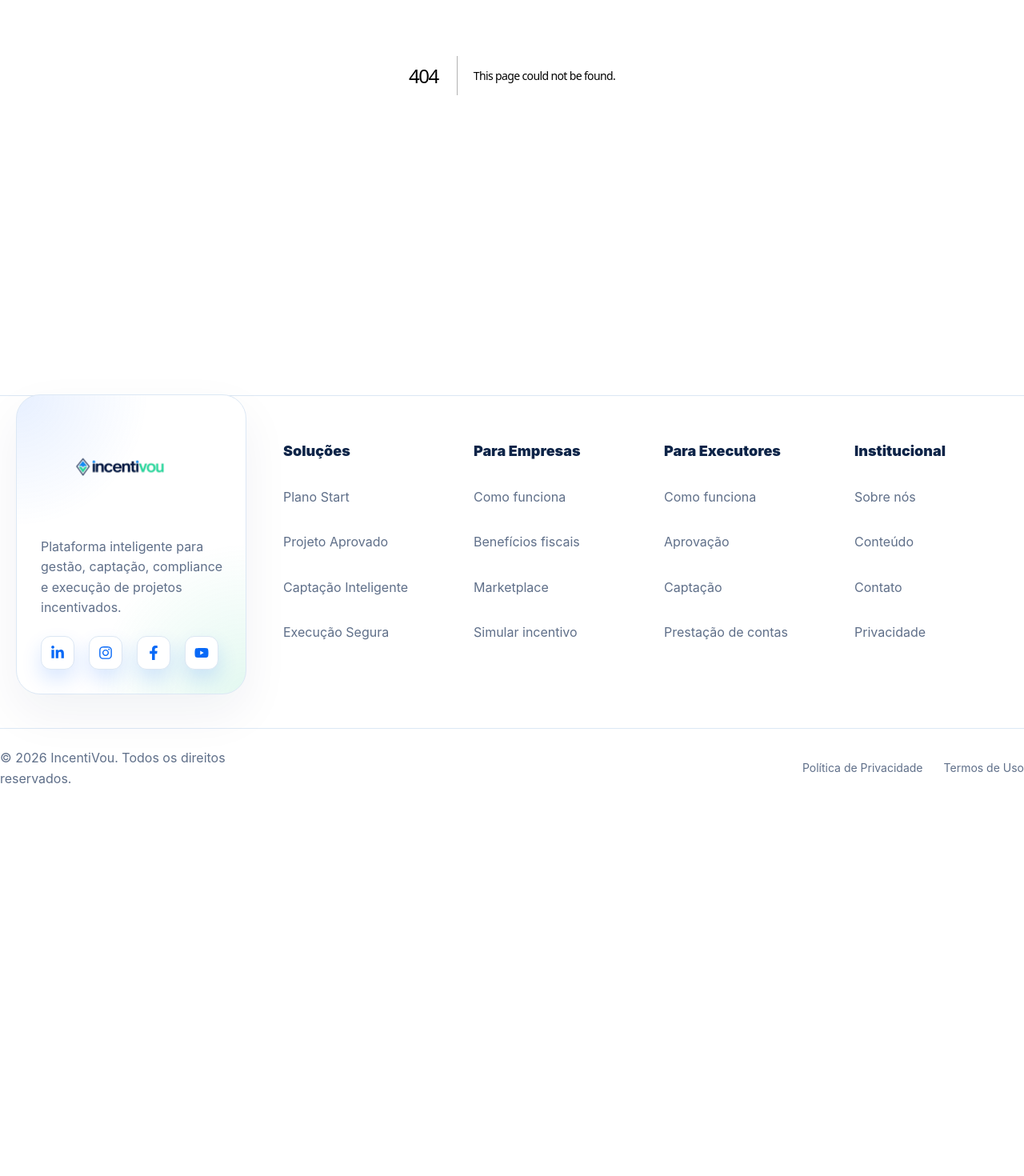
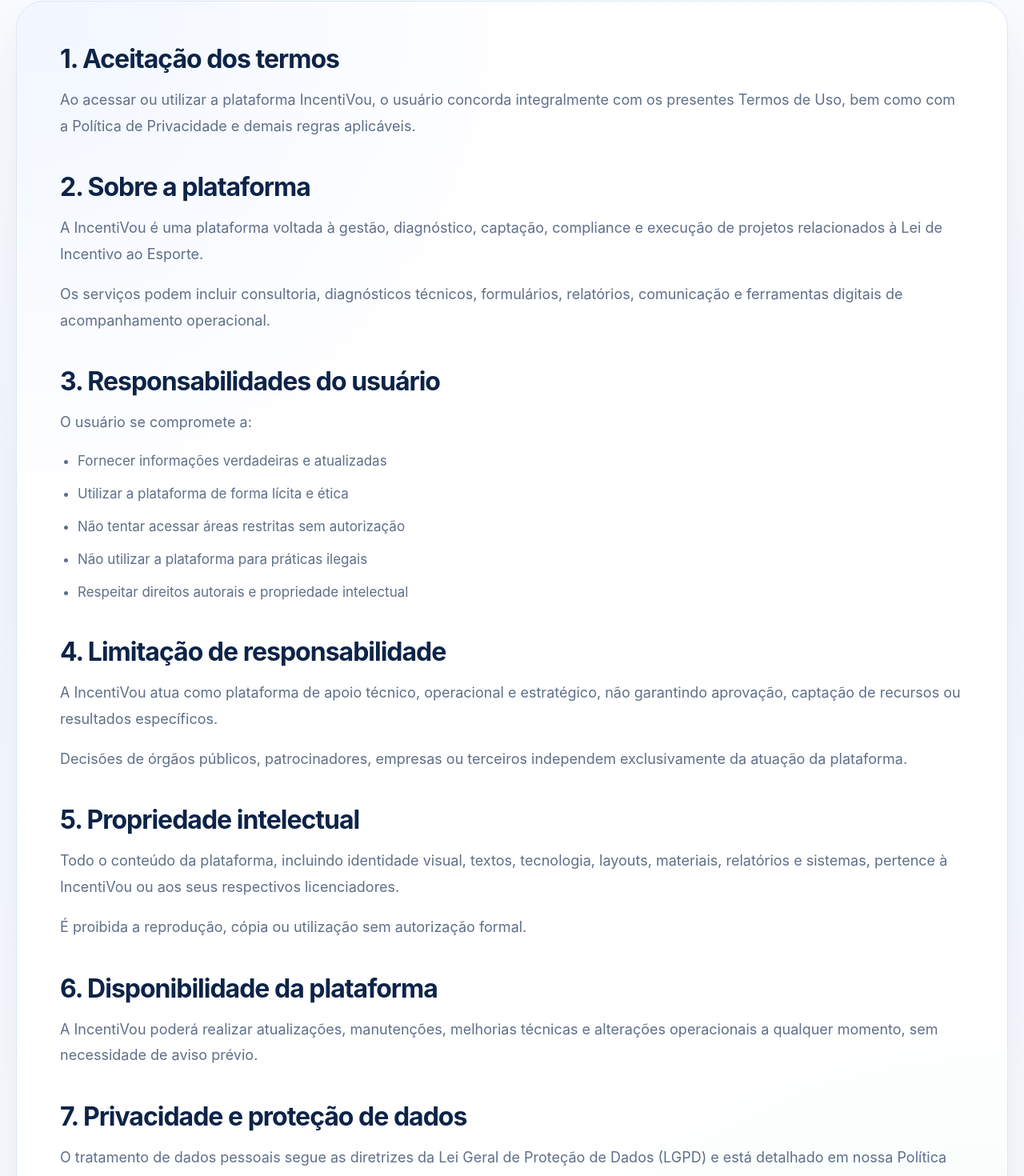
Before and after one commit to Brunoleoguilherme/incentivou-site, a Next.js app: page /termos in a window 1280 px wide. Before the commit this address had no page. Shown: the part 417-1887 px from the top of the page at 80% size. Before the commit the page ends 1453 px from the top, so only its background shows below. Built offline with nearby package versions, Linux system fonts and the light colour scheme.

Commit message:
Cria página premium de termos de uso

```diff
--- /dev/null
+++ b/app/termos/page.js
@@ -0,0 +1,145 @@
+import { PageHero } from '@/components/SiteChrome';
+
+export default function Termos() {
+  return (
+    <main>
+      <PageHero
+        hideCard
+        eyebrow="Termos e Condições"
+        title={
+          'Termos de <strong>Uso</strong> da IncentiVou.'
+        }
+        text="Leia atentamente as condições gerais para utilização da plataforma IncentiVou."
+      />
+
+      <section className="section">
+        <div className="container">
+          <div className="privacyPremiumCard">
+
+            <div className="privacySection">
+              <h2>1. Aceitação dos termos</h2>
+
+              <p>
+                Ao acessar ou utilizar a plataforma IncentiVou, o usuário
+                concorda integralmente com os presentes Termos de Uso,
+                bem como com a Política de Privacidade e demais regras
+                aplicáveis.
+              </p>
+            </div>
+
+            <div className="privacySection">
+              <h2>2. Sobre a plataforma</h2>
+
+              <p>
+                A IncentiVou é uma plataforma voltada à gestão,
+                diagnóstico, captação, compliance e execução de projetos
+                relacionados à Lei de Incentivo ao Esporte.
+              </p>
+
+              <p>
+                Os serviços podem incluir consultoria, diagnósticos
+                técnicos, formulários, relatórios, comunicação e
+                ferramentas digitais de acompanhamento operacional.
+              </p>
+            </div>
+
+            <div className="privacySection">
+              <h2>3. Responsabilidades do usuário</h2>
+
+              <p>O usuário se compromete a:</p>
+
+              <ul>
+                <li>Fornecer informações verdadeiras e atualizadas</li>
+                <li>Utilizar a plataforma de forma lícita e ética</li>
+                <li>Não tentar acessar áreas restritas sem autorização</li>
+                <li>Não utilizar a plataforma para práticas ilegais</li>
+                <li>Respeitar direitos autorais e propriedade intelectual</li>
+              </ul>
+            </div>
+
+            <div className="privacySection">
+              <h2>4. Limitação de responsabilidade</h2>
+
+              <p>
+                A IncentiVou atua como plataforma de apoio técnico,
+                operacional e estratégico, não garantindo aprovação,
+                captação de recursos ou resultados específicos.
+              </p>
+
+              <p>
+                Decisões de órgãos públicos, patrocinadores, empresas ou
+                terceiros independem exclusivamente da atuação da plataforma.
+              </p>
+            </div>
+
+            <div className="privacySection">
+              <h2>5. Propriedade intelectual</h2>
+
+              <p>
+                Todo o conteúdo da plataforma, incluindo identidade visual,
+                textos, tecnologia, layouts, materiais, relatórios e
+                sistemas, pertence à IncentiVou ou aos seus respectivos
+                licenciadores.
+              </p>
+
+              <p>
+                É proibida a reprodução, cópia ou utilização sem autorização
+                formal.
+              </p>
+            </div>
+
+            <div className="privacySection">
+              <h2>6. Disponibilidade da plataforma</h2>
+
+              <p>
+                A IncentiVou poderá realizar atualizações, manutenções,
+                melhorias técnicas e alterações operacionais a qualquer
+                momento, sem necessidade de aviso prévio.
+              </p>
+            </div>
+
+            <div className="privacySection">
+              <h2>7. Privacidade e proteção de dados</h2>
+
+              <p>
+                O tratamento de dados pessoais segue as diretrizes da Lei
+                Geral de Proteção de Dados (LGPD) e está detalhado em nossa
+                Política de Privacidade.
+              </p>
+            </div>
+
+            <div className="privacySection">
+              <h2>8. Modificações dos termos</h2>
+
+              <p>
+                A IncentiVou poderá atualizar estes Termos de Uso sempre que
+                necessário para adequação legal, técnica ou operacional.
+              </p>
+            </div>
+
+            <div className="privacySection">
+              <h2>9. Contato</h2>
+
+              <p>
+                Em caso de dúvidas sobre estes Termos de Uso:
+              </p>
+
+              <div className="privacyContactBox">
+                <strong>IncentiVou</strong>
+
+                <span>E-mail: ester@incentivou.com.br</span>
+
+                <span>WhatsApp: (31) 9 9266-2943</span>
+              </div>
+            </div>
+
+            <div className="privacyFooter">
+              Última atualização: Maio de 2026
+            </div>
+
+          </div>
+        </div>
+      </section>
+    </main>
+  );
+}
```
